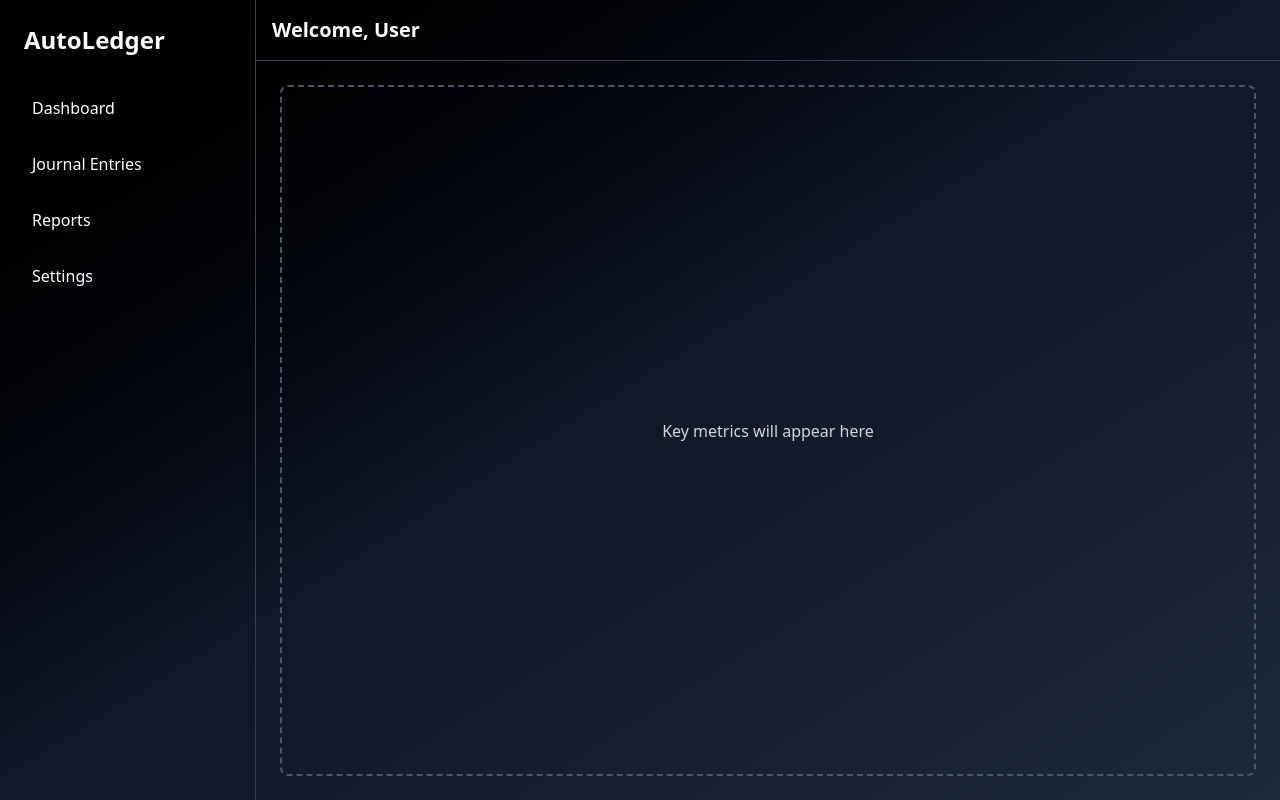
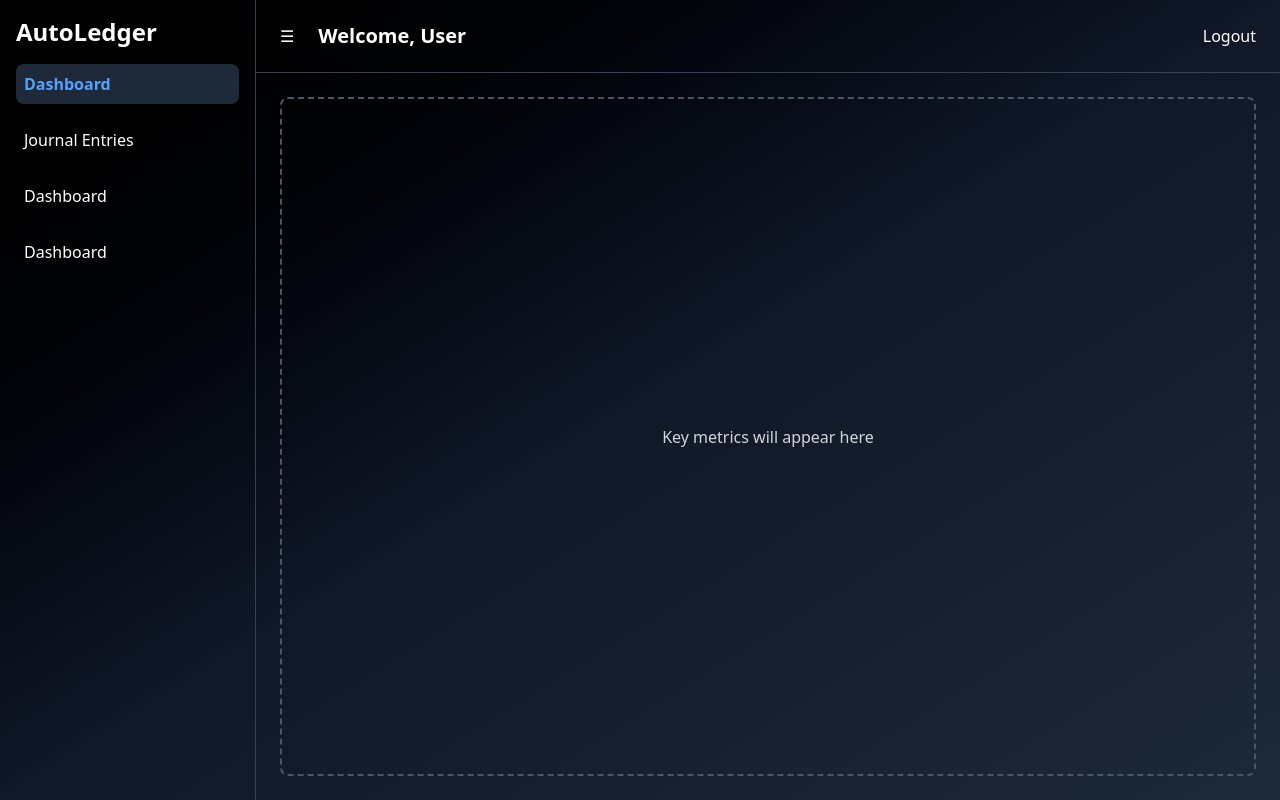
Before and after one commit to ankitdubey93/AutoLedger, a React (Vite) app in the folder client/: page /dashboard in a window 1280 px wide. Built offline with nearby package versions, Linux system fonts and the light colour scheme; no server answers.

Commit message:
Interactive UI for sidebar

```diff
--- a/client/package.json
+++ b/client/package.json
@@ -13,6 +13,7 @@
     "dependencies": {
         "@tailwindcss/vite": "^4.0.9",
         "jwt-decode": "^4.0.0",
+        "lucide-react": "^0.542.0",
         "react": "^19.0.0",
         "react-dom": "^19.0.0",
         "react-modal": "^3.16.3",
--- a/client/src/Pages/Dashboard.tsx
+++ b/client/src/Pages/Dashboard.tsx
@@ -1,46 +1,12 @@
-import { useAuth } from "../context/AuthContext";
+import Layout from "../components/layout/Layout";
 
 const Dashboard: React.FC = () => {
-  const { user } = useAuth();
-
   return (
-    <div className="flex min-h-screen bg-gradient-to-br from-black via-gray-900 to-gray-800 text-white">
-      {/* Sidebar */}
-      <aside className="w-64 border-r border-gray-700 flex flex-col p-6">
-        <h2 className="text-2xl font-bold mb-8">AutoLedger</h2>
-        <nav className="flex flex-col space-y-4">
-          <a href="#" className="hover:bg-gray-800/60 p-2 rounded-lg transition">
-            Dashboard
-          </a>
-          <a href="#" className="hover:bg-gray-800/60 p-2 rounded-lg transition">
-            Journal Entries
-          </a>
-          <a href="#" className="hover:bg-gray-800/60 p-2 rounded-lg transition">
-            Reports
-          </a>
-          <a href="#" className="hover:bg-gray-800/60 p-2 rounded-lg transition">
-            Settings
-          </a>
-        </nav>
-      </aside>
-
-      {/* Main Content */}
-      <div className="flex-1 flex flex-col">
-        {/* Header */}
-        <header className="p-4 border-b border-gray-700 flex justify-between items-center">
-          <h1 className="text-xl font-semibold">
-            Welcome, {user?.name || "User"}
-          </h1>
-        </header>
-
-        {/* Content */}
-        <main className="flex-1 p-6">
-          <div className="border-2 border-dashed border-gray-600 rounded-lg h-full flex items-center justify-center text-gray-300">
-            Key metrics will appear here
-          </div>
-        </main>
+    <Layout>
+      <div className="border-2 border-dashed border-gray-600 rounded-lg h-full flex items-center justify-center text-gray-300">
+        Key metrics will appear here
       </div>
-    </div>
+    </Layout>
   );
 };
 
--- /dev/null
+++ b/client/src/components/layout/Header.tsx
@@ -0,0 +1,29 @@
+import { useAuth } from "../../context/AuthContext";
+
+const Header: React.FC<{ toggleSidebar: () => void }> = ({ toggleSidebar }) => {
+  const { user, logout } = useAuth();
+
+  return (
+    <header className="p-4 border-b border-gray-700 flex justify-between items-center">
+      <div className="flex items-center space-x-4">
+        <button
+          onClick={toggleSidebar}
+          className="hover:bg-gray-700 p-2 rounded-lg transition"
+        >
+          ☰
+        </button>
+        <h1 className="text-xl font-semibold">
+          Welcome, {user?.name || "User"}
+        </h1>
+      </div>
+      <button
+        onClick={logout}
+        className="hover:bg-gray-600 p-2 rounded-lg transition cursor-pointer"
+      >
+        Logout
+      </button>
+    </header>
+  );
+};
+
+export default Header;
--- /dev/null
+++ b/client/src/components/layout/Layout.tsx
@@ -0,0 +1,21 @@
+import { useState } from "react";
+import Header from "./Header";
+import Sidebar from "./Sidebar";
+
+const Layout: React.FC<{ children: React.ReactNode }> = ({ children }) => {
+  const [isSidebarOpen, setIsSidebarOpen] = useState(true);
+
+
+
+  return (
+    <div className="flex min-h-screen bg-gradient-to-br from-black via-gray-900 to-gray-800 text-white">
+      <Sidebar isOpen={isSidebarOpen}/>
+      <div className="flex-1 flex flex-col">
+        <Header toggleSidebar={() => setIsSidebarOpen(!isSidebarOpen)} />
+        <main className="flex-1 p-6">{children}</main>
+      </div>
+    </div>
+  );
+};
+
+export default Layout;
--- /dev/null
+++ b/client/src/components/layout/Sidebar.tsx
@@ -0,0 +1,62 @@
+import { NavLink } from "react-router-dom";
+
+
+interface SidebarProps {
+  isOpen: boolean;
+}
+
+const Sidebar: React.FC<SidebarProps> = ({ isOpen }) => {
+
+    const navItems = [
+        {name: "Dashboard", path: "/dashboard"},
+        {name: "Journal Entries", path: "/journal"},
+        {name: "Dashboard", path: "/reports"},
+        {name: "Dashboard", path: "/settings"},
+    ];
+
+  return (
+    <aside
+      className={`${
+        isOpen ? "w-64" : "w-0"
+      } border-r border-gray-700 flex flex-col overflow-hidden transition-all duration-500`}
+    >
+
+      <div
+        className={`flex items-center justify-between p-4 transform transition-all duration-500 ${
+          isOpen
+            ? "opacity-100 translate-x-0"
+            : "opacity-0 -translate-x-4 pointer-events-none"
+        }`}
+      >
+        <h2 className="text-2xl font-bold whitespace-nowrap">AutoLedger</h2>
+      </div>
+
+
+      <nav
+        className={`flex flex-col space-y-4 px-4 transform transition-all duration-500 delay-100 ${
+          isOpen
+            ? "opacity-100 translate-x-0"
+            : "opacity-0 -translate-x-4 pointer-events-none"
+        }`}
+      >
+        {navItems.map((item) => (
+          <NavLink
+            key={item.path}
+            to={item.path}
+            className={({ isActive }) =>
+              `p-2 rounded-lg transition ${
+                isActive
+                  ? "bg-gray-800 text-blue-400 font-semibold"
+                  : "hover:bg-gray-800/60"
+              }`
+            }
+          >
+            {item.name}
+          </NavLink>
+        ))}
+      </nav>
+    </aside>
+  );
+};
+
+export default Sidebar;
--- a/client/src/context/AuthContext.tsx
+++ b/client/src/context/AuthContext.tsx
@@ -42,9 +42,15 @@ export const AuthProvider = ({ children }: { children: React.ReactNode }) => {
     await fetchUser();
   };
 
-  const logout = () => {
-    setUser(null);
-    setIsLoggedIn(false);
+  const logout = async () => {
+    try {
+      await logout();
+    } catch (error) {
+      console.error("Logout failed", error);
+    } finally {
+      setUser(null);
+      setIsLoggedIn(false);
+    }
   };
 
   useEffect(() => {
--- a/client/src/services/fetchServices.ts
+++ b/client/src/services/fetchServices.ts
@@ -83,3 +83,13 @@ export const login = async (email: string, password: string) => {
     ...data,
   };
 };
+
+
+export const logout = async () => {
+  const response = await fetch(`${API_BASE_URL}/auth/logout`,{
+    method: "POST",
+    credentials: "include",
+  });
+
+  return response.json();
+}
```
Also changed, not shown: 2 other files (tests, documents, lock files or other folders).
